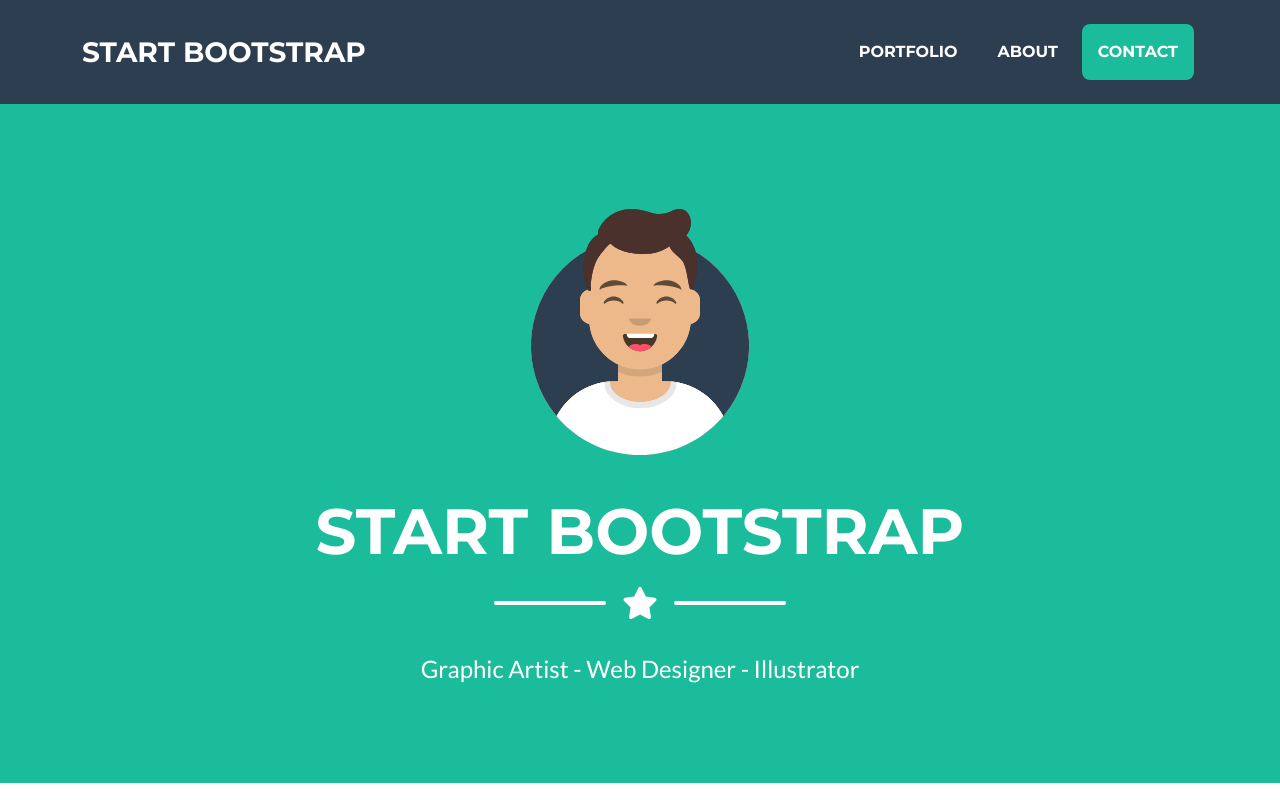
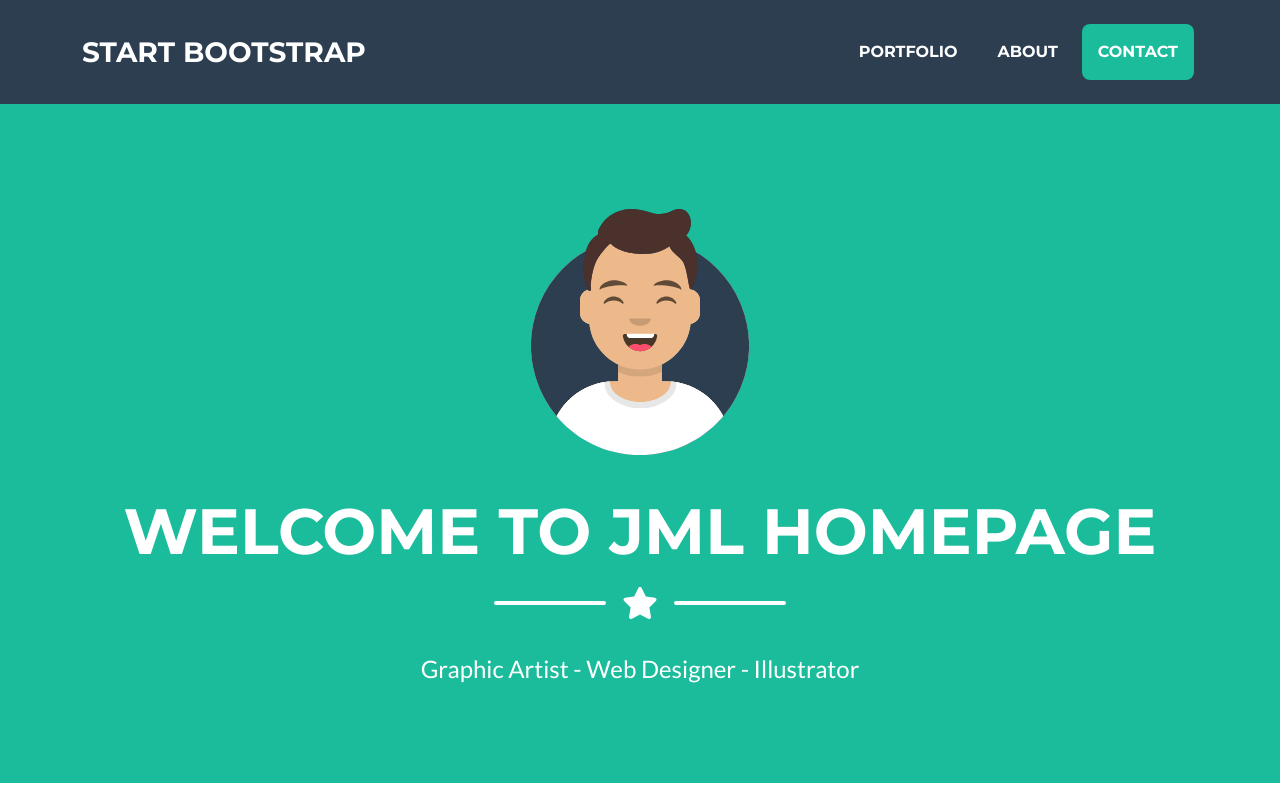
Before and after one commit to benjmlee/homepage_test, a plain HTML site: page index.html in a window 1280 px wide. Shown: the top 800 px of the page. Drawn offline with nearby package versions, Linux system fonts and the light colour scheme.

Commit message:
Update index.html

```diff
--- a/index.html
+++ b/index.html
@@ -40,7 +40,7 @@
                 <!-- Masthead Avatar Image-->
                 <img class="masthead-avatar mb-5" src="assets/img/avataaars.svg" alt="..." />
                 <!-- Masthead Heading-->
-                <h1 class="masthead-heading text-uppercase mb-0">Start Bootstrap</h1>
+                <h1 class="masthead-heading text-uppercase mb-0">Welcome to JML Homepage</h1>
                 <!-- Icon Divider-->
                 <div class="divider-custom divider-light">
                     <div class="divider-custom-line"></div>
```
